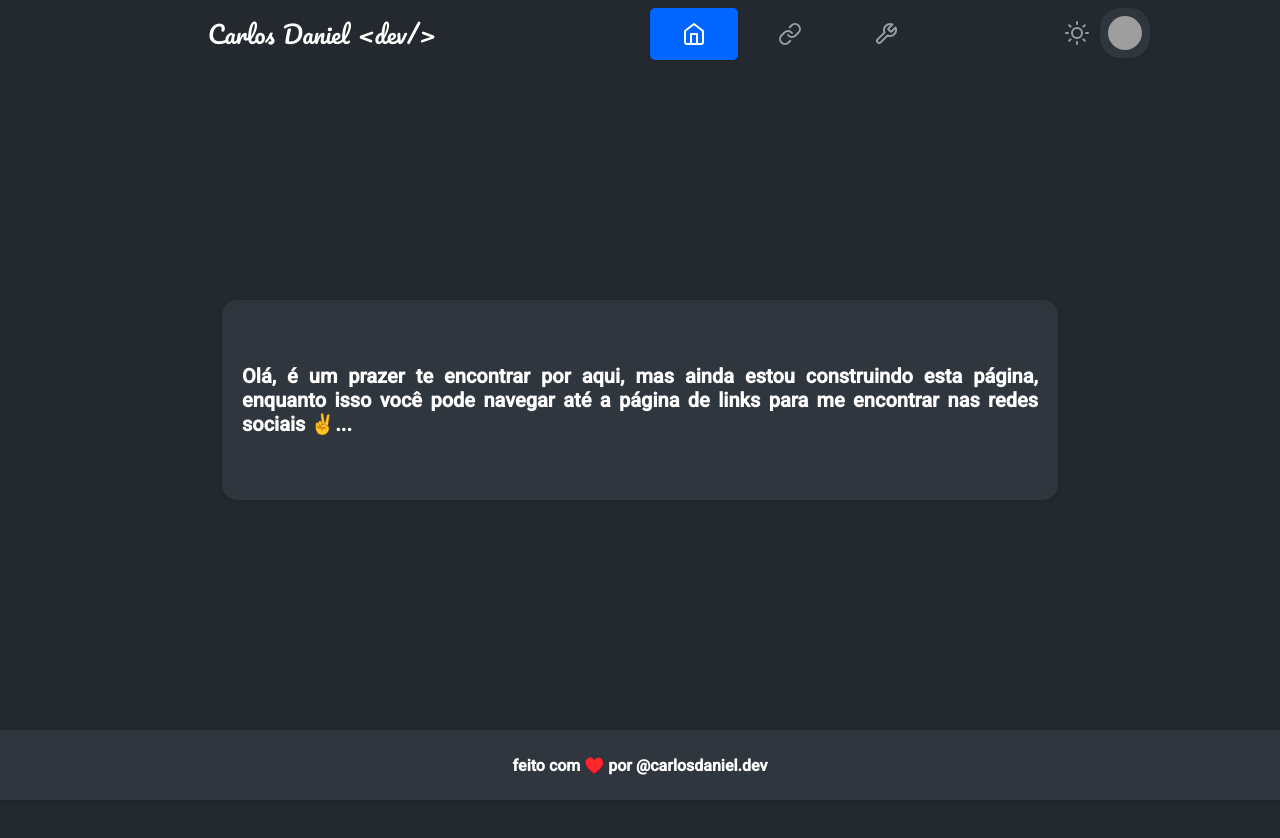
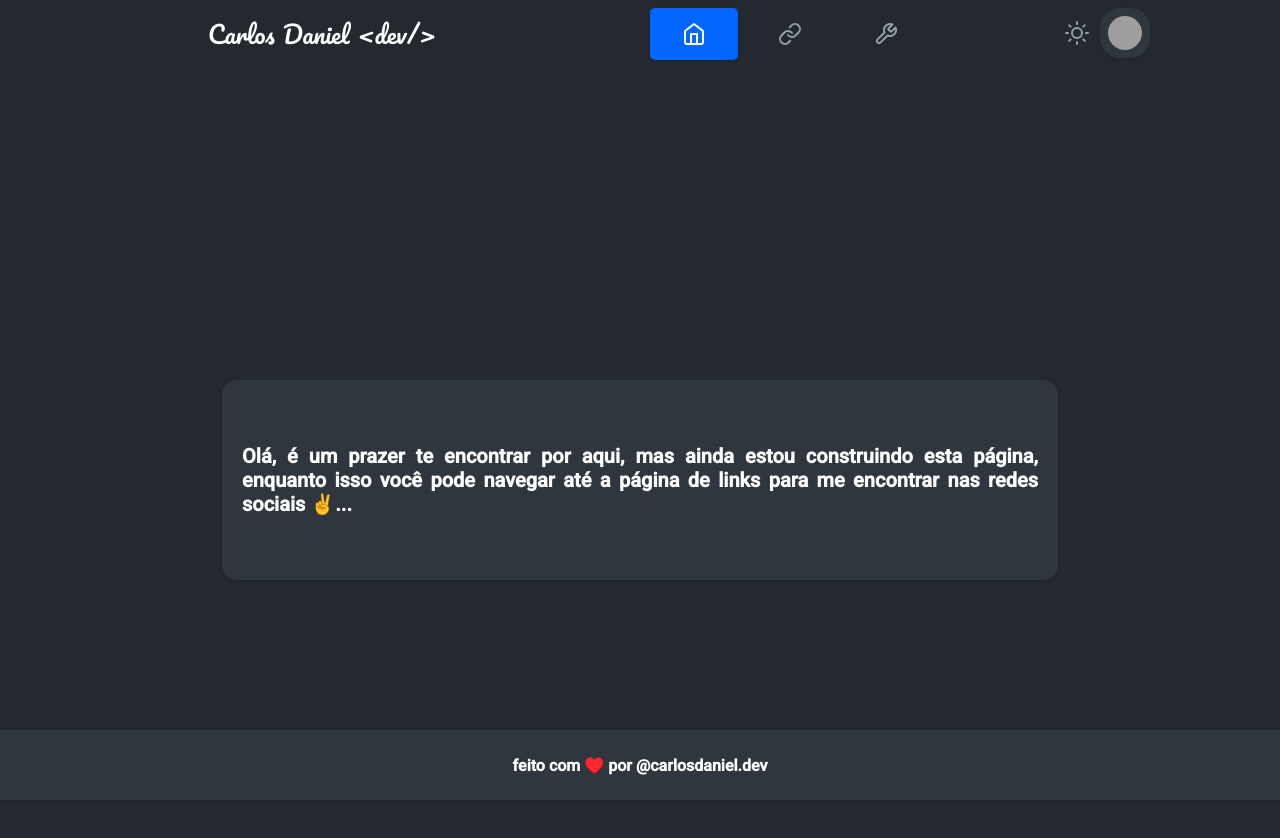
Before and after one commit to CarlosDanielDev/carlosdaniel.dev, a React (Vite) app: page / in a window 1280 px wide. Shown: the top 838 px of the page. Before the commit the page ends 800 px from the top, so only its background shows below. Built offline with nearby package versions, Linux system fonts and the light colour scheme; grey boxes are pictures that could not be loaded.

Commit message:
feat: implements new routes

```diff
--- a/src/routes/index.tsx
+++ b/src/routes/index.tsx
@@ -5,8 +5,9 @@ import {
 	Route,
 	Outlet,
 } from 'react-router-dom';
-import { Header, Footer, CenteredContainer } from 'components';
-import * as P from '../pages';
+import { Header, Footer, CenteredContainer, Main } from 'components';
+import * as P from 'src/pages';
+import * as T from 'src/pages/Tools/pages';
 
 interface RoutesProps {}
 
@@ -16,19 +17,28 @@ export const Routes: React.FC<RoutesProps> = () => (
 			<Route
 				path="/"
 				element={
-					<div style={{ maxHeight: '100vh' }}>
+					<>
 						<CenteredContainer>
 							<Header />
-							<Outlet />
+							<Main>
+								<Outlet />
+							</Main>
 						</CenteredContainer>
 						<Footer />
-					</div>
+					</>
 				}
 			>
 				<Route path="/" element={<P.Home />} />
+
 				<Route path="/to-japanese" element={<P.ToJapanese />} />
 				<Route path="/links" element={<P.Links />} />
+				<Route path="/tools">
+					<Route index element={<P.Tools />} />
+					<Route path="todo-list" element={<T.ToDoList />} />
+					<Route path="*" element={<P.NotFound />} />
+				</Route>
 			</Route>
+			<Route path="*" element={<P.NotFound />} />
 		</Switch>
 	</BrowserRouter>
 );
```
